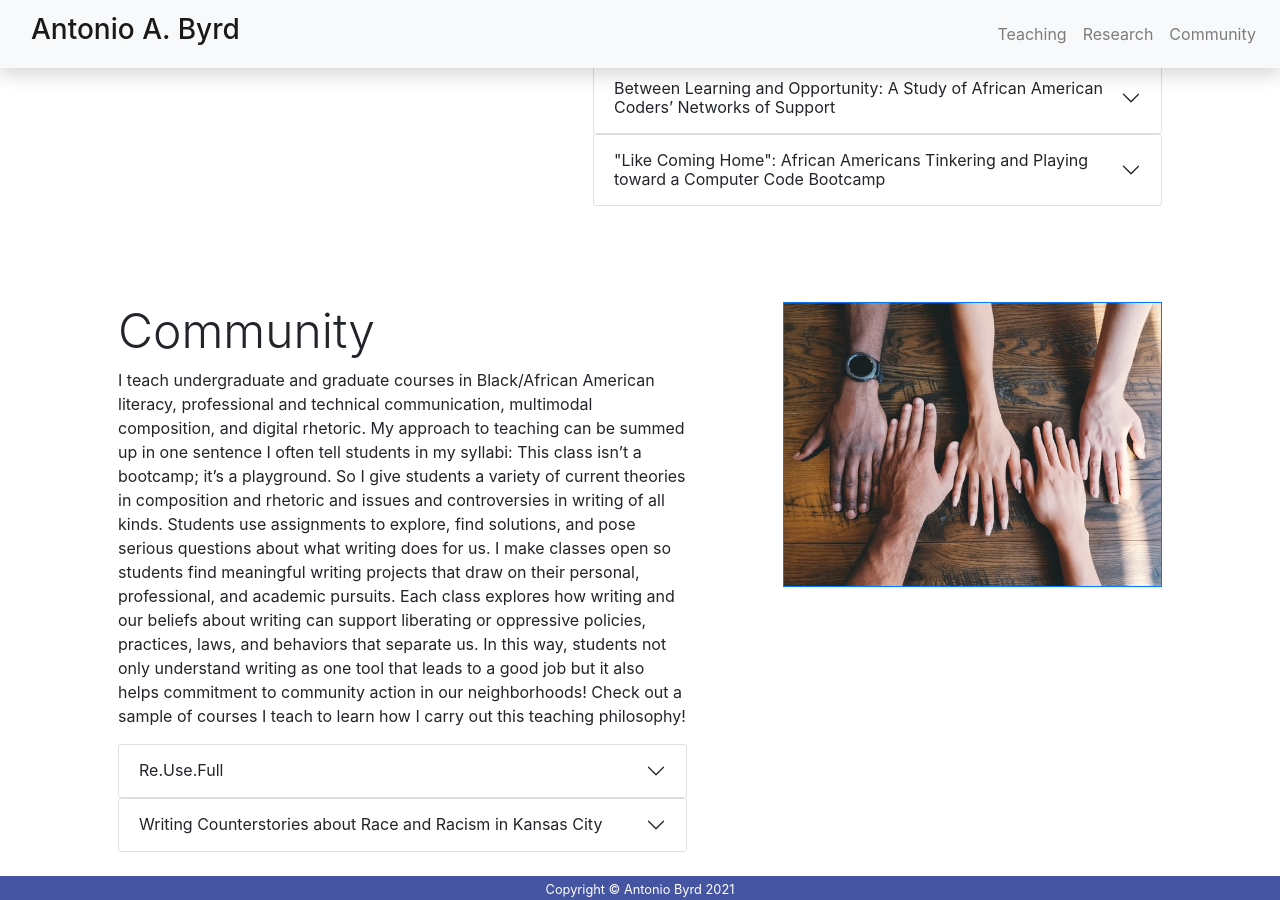
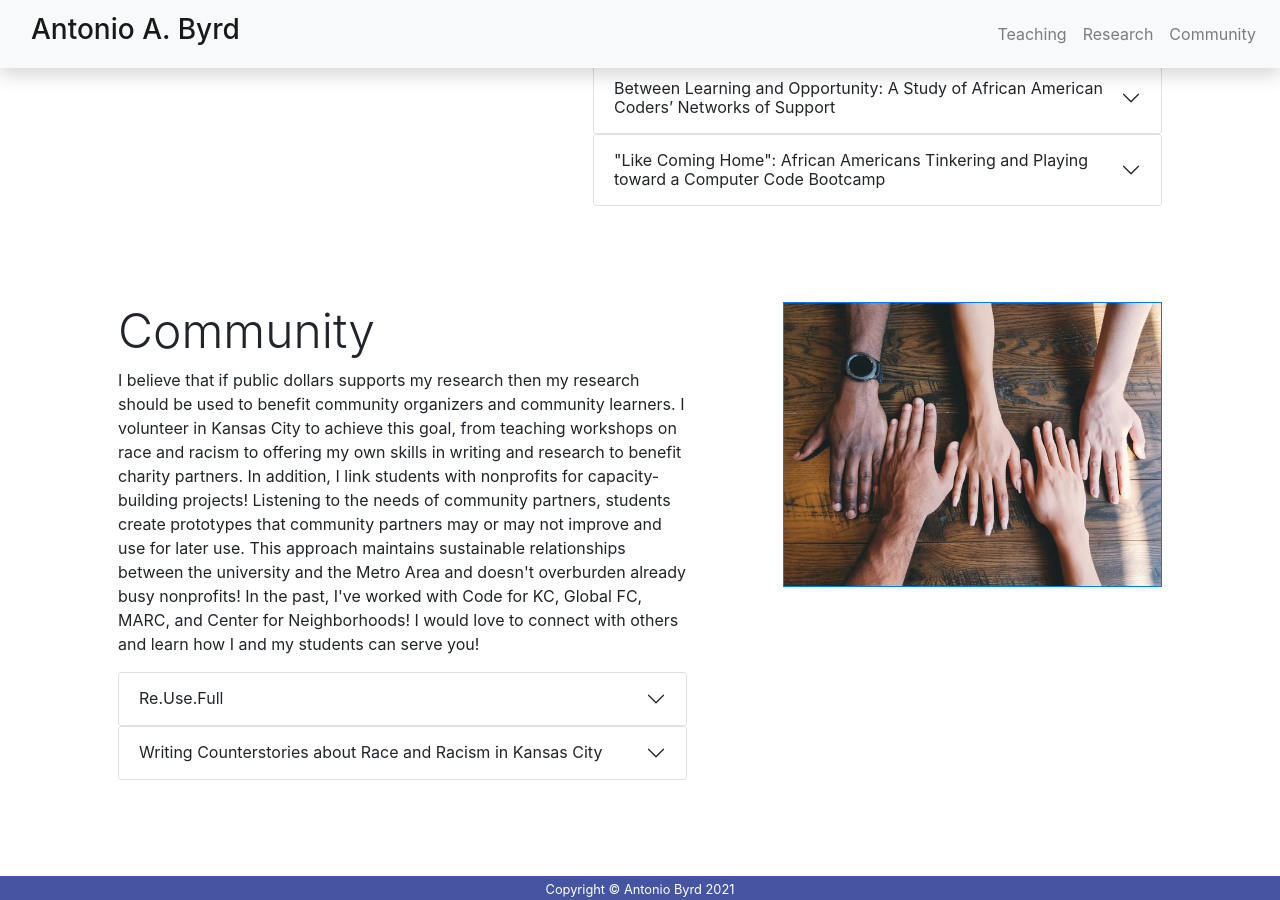
Before and after one commit to abyrd15/abyrd15.github.io, a Jekyll site: the page built from index.markdown, in a window 1280 px wide and 900 px high, scrolled down 2714 px. Built offline with Jekyll 4.4.1, drawn with Linux system fonts in a browser that asks for light colours; nearby versions of some CDN libraries.

Commit message:
Updated community description

```diff
--- a/_includes/home/section_community.html
+++ b/_includes/home/section_community.html
@@ -4,7 +4,7 @@
             <div class="row justify-content-center">
                 <div class="col-sm-7 p-5">
                     <h1 class="display-5" id="community_section">Community</h1>
-                    <p>I teach undergraduate and graduate courses in Black/African American literacy, professional and technical communication, multimodal composition, and digital rhetoric. My approach to teaching can be summed up in one sentence I often tell students in my syllabi: This class isn’t a bootcamp; it’s a playground. So I give students a variety of current theories in composition and rhetoric and issues and controversies in writing of all kinds. Students use assignments to explore, find solutions, and pose serious questions about what writing does for us. I make classes open so students find meaningful writing projects that draw on their personal, professional, and academic pursuits. Each class explores how writing and our beliefs about writing can support liberating or oppressive policies, practices, laws, and behaviors that separate us. In this way, students not only understand writing as one tool that leads to a good job but it also helps commitment to community action in our neighborhoods! Check out a sample of courses I teach to learn how I carry out this teaching philosophy!</p>
+                    <p>I believe that if public dollars supports my research then my research should be used to benefit community organizers and community learners. I volunteer in Kansas City to achieve this goal, from teaching workshops on race and racism to offering my own skills in writing and research to benefit charity partners. In addition, I link students with nonprofits for capacity-building projects! Listening to the needs of community partners, students create prototypes that community partners may or may not improve and use for later use. This approach maintains sustainable relationships between the university and the Metro Area and doesn't overburden already busy nonprofits! In the past, I've worked with Code for KC, Global FC, MARC, and Center for Neighborhoods! I would love to connect with others and learn how I and my students can serve you!</p>
                         <div class="accordion" id="accordionExample">
                             <div class="accordion-item">
                                 <h2 class="accordion-header" id="headingSix">
```
